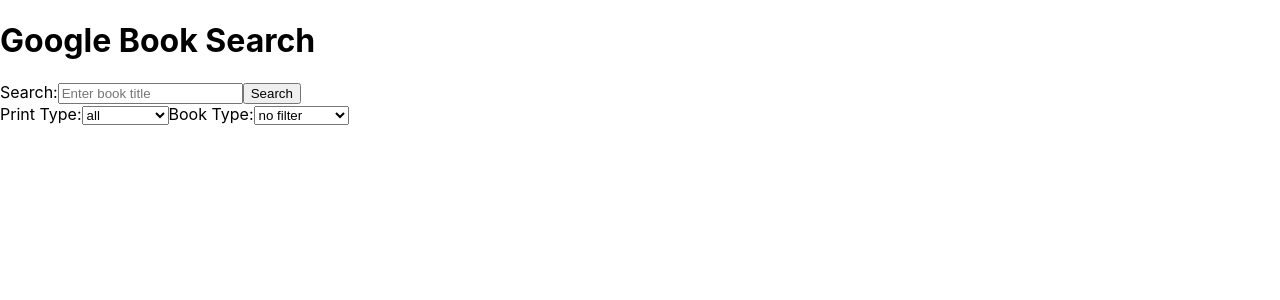
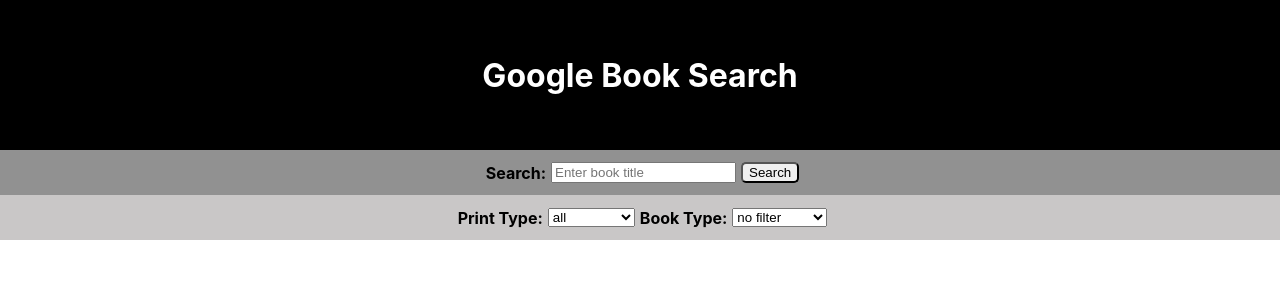
Before and after one commit to thinkful-ei-orka/books-api-brian-taeil, a React (Create React App) app: page / in a window 1280 px wide. Shown: the top 300 px of the page. Built offline with nearby package versions, Linux system fonts and the light colour scheme.

Commit message:
complete

```diff
--- a/src/Book.css
+++ b/src/Book.css
@@ -0,0 +1,16 @@
+.bookParagraphs{
+    display: flex;
+
+}
+
+h2{
+    text-align: center;
+}
+
+p {
+    text-align: center;
+}
+
+.bookParagrph{
+flex-grow: 1;
+}
--- a/src/Book.js
+++ b/src/Book.js
@@ -26,9 +26,11 @@ function Book(props) {
  return (
     <div>
       <h2>{props.book.title}</h2>
-      <div>
-        <img src={props.book.imageLinks.thumbnail} alt={imgAlt} />
+      <div className='bookParagraphs'>
         <div>
+          <img src={props.book.imageLinks.thumbnail} alt={imgAlt} />
+        </div>
+        <div className='bookParagrph'>
           <p>{authors}</p>
           <p>Price: {priceTag}</p>
           <p>{props.book.description}</p>
--- a/src/Header.css
+++ b/src/Header.css
@@ -0,0 +1,9 @@
+Header {
+    display: flex;
+    background-color: black;
+    color: white;
+    width: 100%;
+    height: 150px;
+    justify-content: center;
+    align-items: center;
+}
--- a/src/Search.css
+++ b/src/Search.css
@@ -0,0 +1,32 @@
+
+
+.searchForm{
+    display: flex;
+    width: 100%;
+    background-color: rgb(145, 145, 145);
+    color: black;
+    height: 45px;
+    justify-content: center;
+    align-items: center;
+}
+
+.filterForm{
+    display: flex;
+    width: 100%;
+    background-color: rgb(201, 199, 199);
+    color: black;
+    height: 45px;
+    justify-content: center;
+    align-items: center;
+}
+
+label{
+    margin-right: 5px;
+    margin-left: 5px;
+    font-weight: bold;
+}
+
+button{
+    border-radius: 5px;
+    margin-left: 5px;
+}
--- a/src/Search.js
+++ b/src/Search.js
@@ -15,12 +15,12 @@ function Search(props) {
 
   return (
     <form id="searchForm" onSubmit={handleSearch}>
-      <div>
+      <div className='searchForm'>
         <label htmlFor="search">Search:</label>
         <input type="text" id="search" name="search" placeholder="Enter book title"></input>
         <button type="submit">Search</button>
       </div>
-      <div>
+      <div className='filterForm'>
         <label htmlFor="printType">Print Type:</label>
         <select id="printType" name="printType" onChange={handleSearch}>
           <option value="all">all</option>
```
